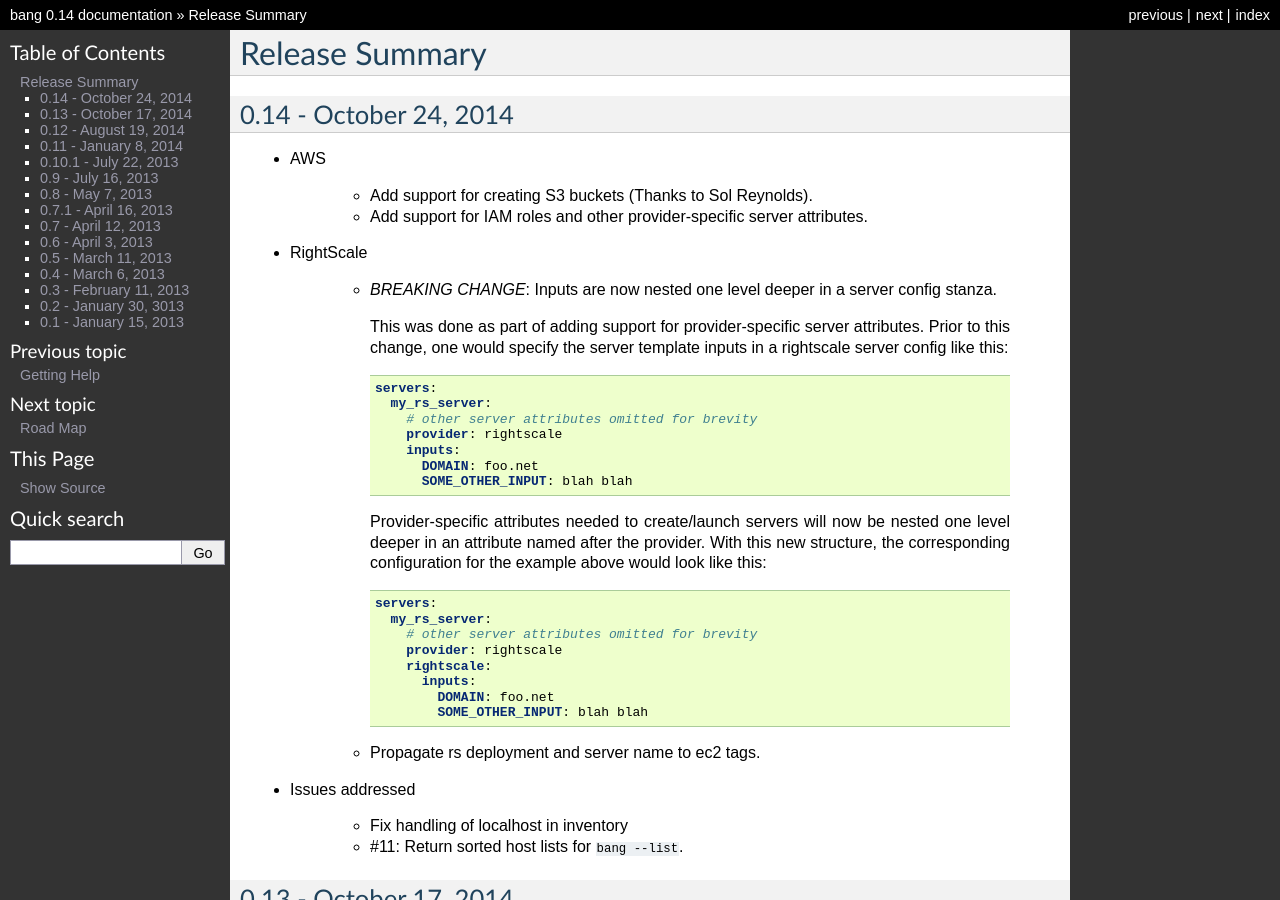
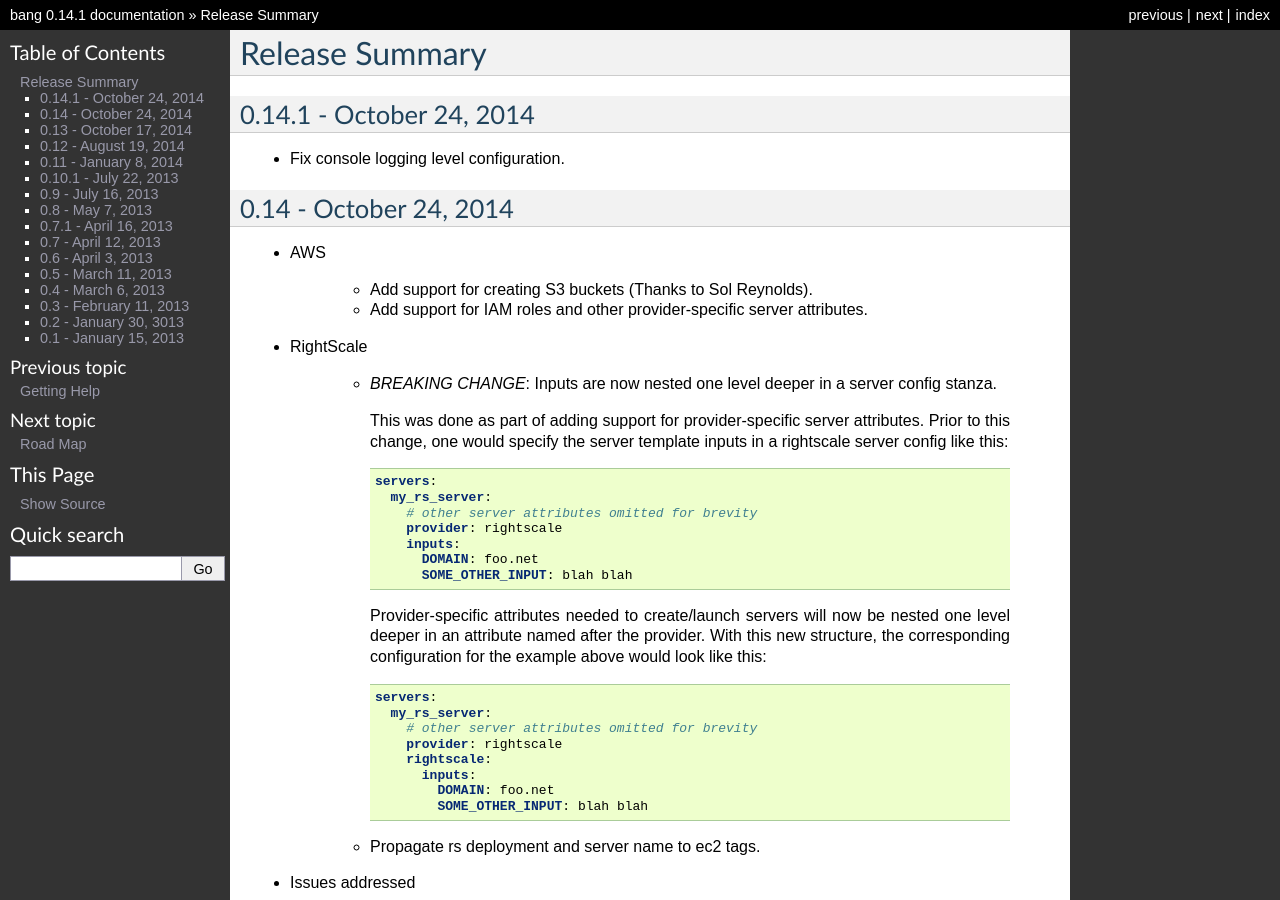
Before and after one commit to fr33jc/bang, a Sphinx documentation site: the page built from doc/releases.txt, in a window 1280 px wide and 900 px high. Built offline with Sphinx 7.4.7, drawn with Linux system fonts in a browser that asks for light colours; some of the changed text lies outside the part shown.

Commit message:
Bump version and add relnotes for 0.14.1

```diff
--- a/bang/version.py
+++ b/bang/version.py
@@ -1 +1 @@
-VERSION = '0.14'
+VERSION = '0.14.1'
--- a/doc/releases.txt
+++ b/doc/releases.txt
@@ -1,6 +1,10 @@
 Release Summary
 ===============
 
+
+0.14.1 - October 24, 2014
+-------------------------
+- Fix console logging level configuration.
 
 0.14 - October 24, 2014
 -----------------------
```
